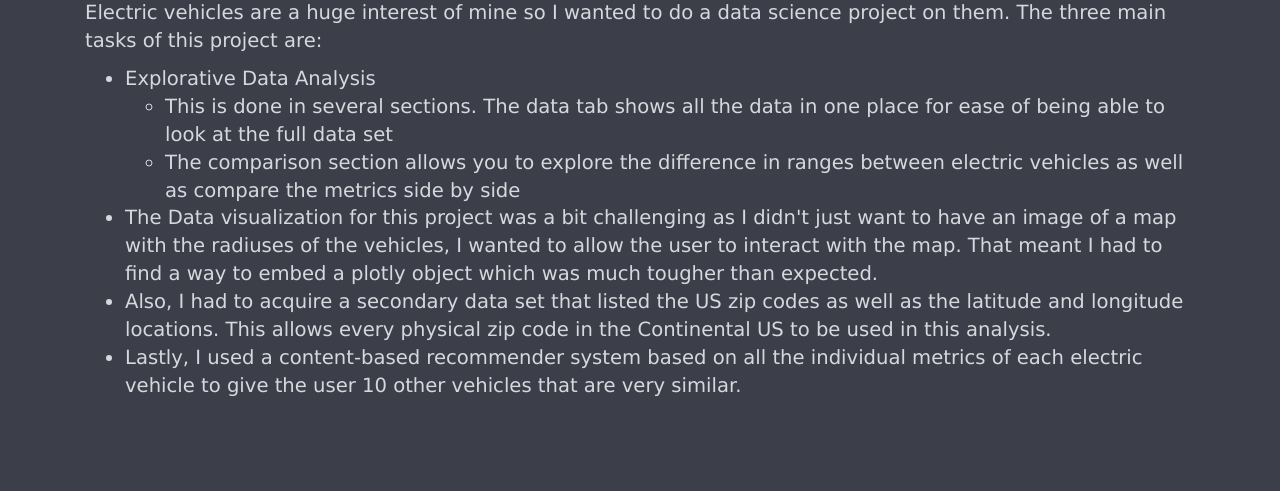
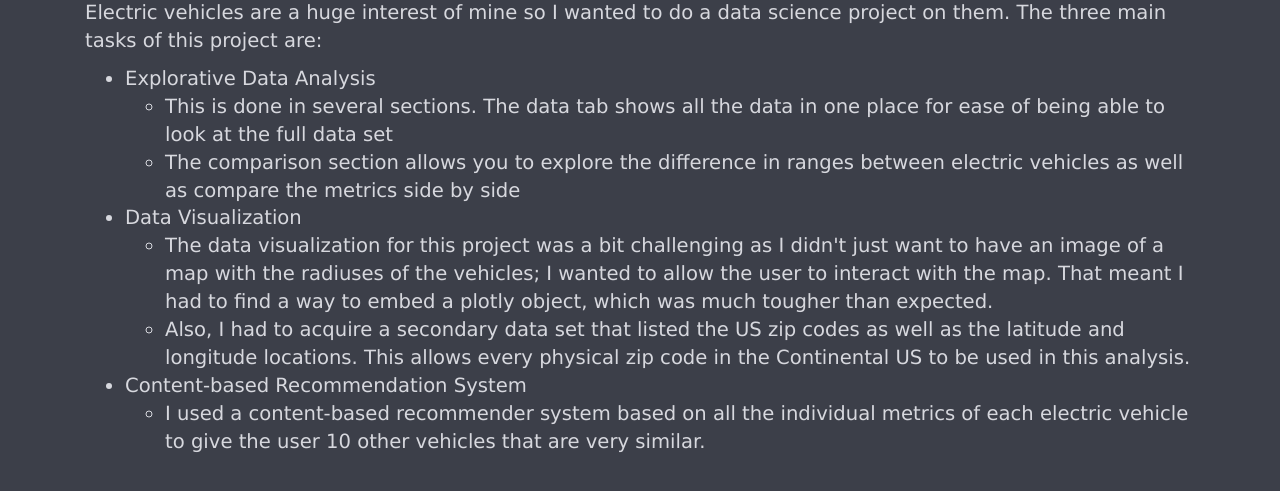
Before and after one commit to markadoucette/ecc, a Flask app: page /about in a window 1280 px wide. Shown: the part 165-656 px from the top of the page. Run offline with Flask 2, Linux system fonts and the light colour scheme; some libraries are stand-ins or nearby versions.

Commit message:
tweaking formatting

```diff
--- a/app/templates/public/about.html
+++ b/app/templates/public/about.html
@@ -10,17 +10,30 @@
       <h1>About</h1>
       <br>
       <p>Electric vehicles are a huge interest of mine so I wanted to do a data science project on them. The three main tasks of this project are:
-<ul>
+        <ul>
+          <li>Explorative Data Analysis
+            </li>
+          <ul>
+            <li>This is done in several sections. The data tab shows all the data in one place for ease of being able to look at the full data set
+            </li>
+            <li>The comparison section allows you to explore the difference in ranges between electric vehicles as well as compare the metrics side by side
+              </li>
+          </ul>
+          <li>Data Visualization
+          </li>
+          <ul>
+              <li>The data visualization for this project was a bit challenging as I didn't just want to have an image of a map with the radiuses of the vehicles; I wanted to allow the user to interact with the map. That meant I had to find a way to embed a plotly object, which was much tougher than expected.
+              </li>
+              <li>Also, I had to acquire a secondary data set that listed the US zip codes as well as the latitude and longitude locations. This allows every physical zip code in the Continental US to be used in this analysis.
+                </li>
+          </ul>
+          <li> Content-based Recommendation System</li>
+              <ul>
+                  <li> I used a content-based recommender system based on all the individual metrics of each electric vehicle to give the user 10 other vehicles that are very similar.
+                  </li>
+                </ul>
 
-<li>Explorative Data Analysis</li>
-  <ul>
- <li> This is done in several sections. The data tab shows all the data in one place for ease of being able to look at the full data set</li>
-<li> The comparison section allows you to explore the difference in ranges between electric vehicles as well as compare the metrics side by side</li>
-  </ul>
-<li> The Data visualization for this project was a bit challenging as I didn't just want to have an image of a map with the radiuses of the vehicles, I wanted to allow the user to interact with the map. That meant I had to find a way to embed a plotly object which was much tougher than expected.</li>
-<li> Also, I had to acquire a secondary data set that listed the US zip codes as well as the latitude and longitude locations. This allows every physical zip code in the Continental US to be used in this analysis.</li>
-<li> Lastly, I used a content-based recommender system based on all the individual metrics of each electric vehicle to give the user 10 other vehicles that are very similar.</li>
-</ul>
+        </ul>
       </p>
     </div>
   </div>
--- a/app/templates/public/index.html
+++ b/app/templates/public/index.html
@@ -63,11 +63,11 @@
     <br>
       <br>
         <br>
-    <p>Electric cars have become very popular these days. I wanted a way to compare different vehicles. More importantly I wanted to be able to tell how far from my home I can travel with an electric vehicle since re fulling isn't as easy as gas vehicles. I built this web app  as part of my Masters of Data Science Program and IU. It allows a user to compare two different electric vehicles from the 176 that are in the database I obtained from Kaggle, linked here ->  <a href="https://www.kaggle.com/geoffnel/evs-one-electric-vehicle-dataset">(Kaggle Data Set)</a></p>
+    <p>I wondered how someone looking to purchase an electric vehicle would determine which vehicle they wanted. Perhaps style and design of the vehicle would help a buyer make their choice, but from a more utilitarian perspective, I wanted a method to compare different electric vehicles’ distance capabilities since re-fuelling or recharging may become a challenge in certain locations. If a person looking to purchase an electric vehicle wants something to drive in the city but also wants to take a road trip, how far could they travel without recharging as compared to other electric models? I built this web app as part of my Masters of Data Science Program at IU to compare two electric vehicles’ ranges from a starting zip code with a single full charge. It allows a user to compare two different electric vehicles from the 176 that are in the database I obtained from Kaggle, linked here ->  <a href="https://www.kaggle.com/geoffnel/evs-one-electric-vehicle-dataset">(Kaggle Data Set)</a></p>
     <br>
 
     <p>
-    First, start by entering your zip code and then selecting the two vehicles you want to compare. Next click on the "Run Comparison" button and the analysis will be performed on the back end. On the next page, a map of the two vehicles ranges will be displayed with the radius of each circle equal to the range of the vehicle. Below that you will see a comparison between the attributes of each vehicle in the center. On each side, you will see the top 10 electric vehicles that have the strongest correlation to the vehicle selected. This is to let you know about other cars you may not have considered.
+    FFirst, start by entering a starting zip code and then select the two vehicles you want to compare. Next, click on the "Run Comparison" button, and the analysis will be performed on the back end. On the next page, a map of the two vehicles’ ranges will be displayed with the radius of each circle equal to the range of the vehicle. Below that, you will see a comparison between the attributes of each vehicle in the center. On each side, you will see the top 10 electric vehicles that have the strongest correlation to the vehicle selected. This is to let you know about other cars you may not have considered.
     </p>
 </div>
     </div>
--- a/app/templates/public/vehicle_selected.html
+++ b/app/templates/public/vehicle_selected.html
@@ -17,9 +17,9 @@
   <div class="row">
     <br>
     <br>
-    <p>Above you see two circles the teal-colored circle represents the farthest in one direction you can go with the car you chose for the first car. The coral-colored ring represents the farthest in one direction you can go with the second car you chose. </p>
+    <p>Above you see two circles: the teal-colored circle represents the farthest you can go with the first car chosen. The coral-colored circle represents the farthest you can go with the second car chosen.</p>
 <br>
-  <p>Below you will see in the respective corners, the top 10 cars that are the most similar to the car you chose based on all the data in the data set. In the center, you will see a side-by-side comparison of the two vehicles. Please check out the Data tab a the top to see all the data in this dataset.
+  <p>Below you will see in the respective corners, the top 10 cars that are the most similar to the car you chose based on all the data in the data set. In the center, you will see a side-by-side comparison of the two vehicles. Please check out the Data tab at the top to see all the data in this dataset.
     </p>
     <br>
     <br>
```
